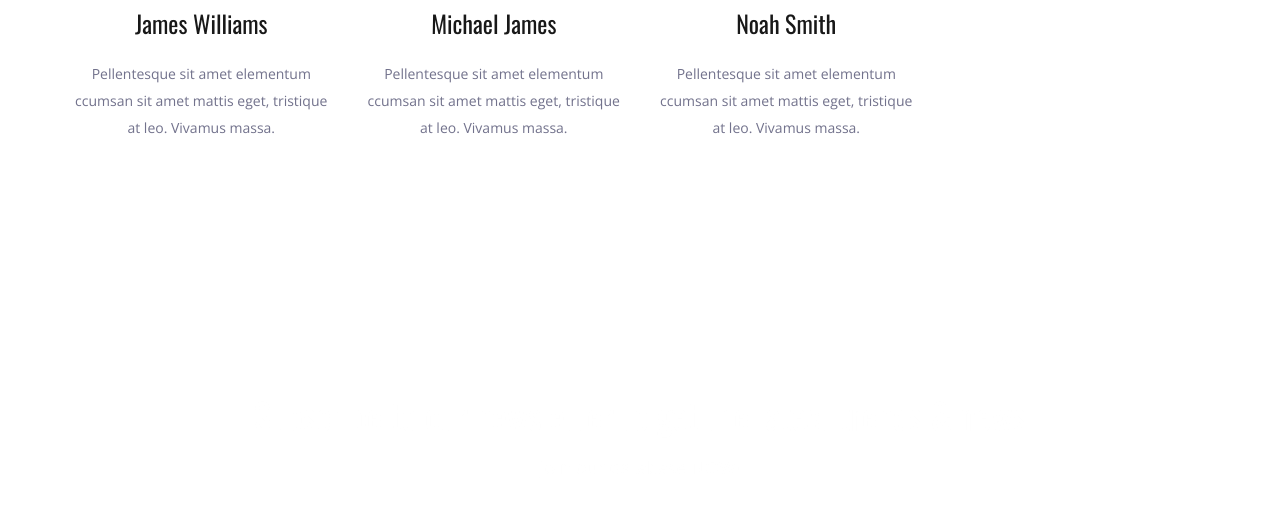
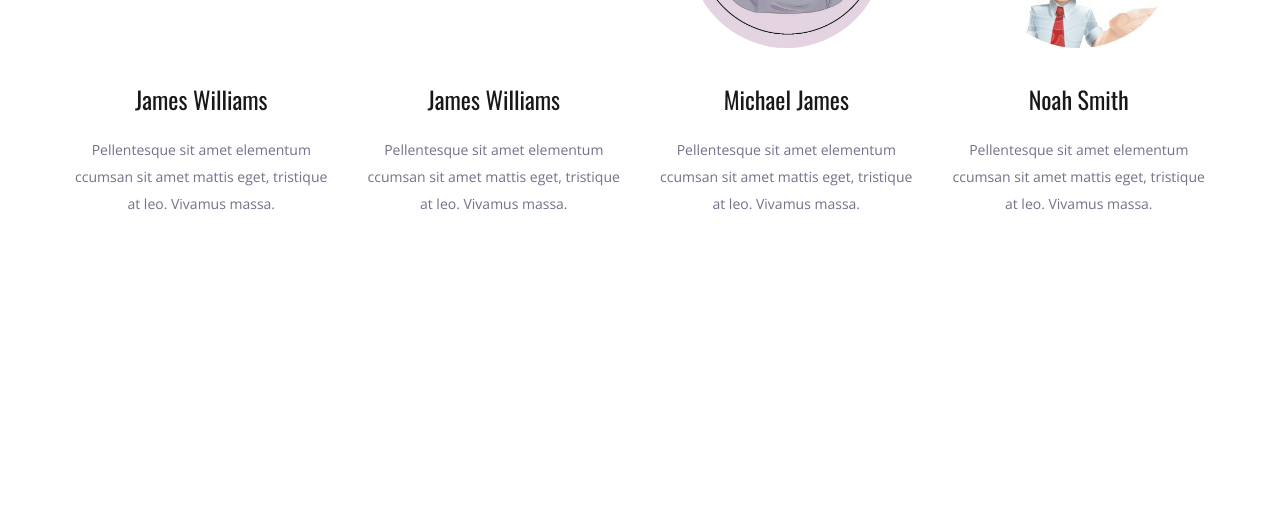
Before and after one commit to nasiiiiiiii/travel, a Django app: page / in a window 1280 px wide. Shown: the part 3160-3676 px from the top of the page. Run offline with Django 4.2, Linux system fonts and the light colour scheme; data that the repository does not hold is empty; some libraries are stand-ins or nearby versions.

Commit message:
updated1

```diff
--- a/templates/index.html
+++ b/templates/index.html
@@ -221,7 +221,7 @@
 						<div class="why_image">
 							<img style="width:400px; height:400px; object-fit:scale-down; " src="{{i.img.url}}" alt="" class="img-thumbnail">
 							<div class="why_icon d-flex flex-column align-items-center justify-content-center ">
-								<img src="{% static 'images/why_1.svg' %}" alt="">
+								<img src="{% static 'images/apple_2.jpg' %}" alt="">
 							</div>
 						</div>
 						<div class="why_content text-center">
@@ -239,7 +239,7 @@
 				<div class="col-lg-4 why_col">
 					<div class="why_item">
 						<div class="why_image">
-							<img src="{% static 'images/why_2.jpg' %}" alt="">
+							<img src="{% static 'images/apple_4.jpg' %}" alt="">
 							<div class="why_icon d-flex flex-column align-items-center justify-content-center">
 								<img src="{% static 'images/why_2.svg' %}" alt="">
 							</div>
@@ -257,7 +257,7 @@
 				<div class="col-lg-4 why_col">
 					<div class="why_item">
 						<div class="why_image">
-							<img src="{% static 'images/why_3.jpg' %}" alt="">
+							<img src="{% static 'images/apple_5.jpg' %}" alt="">
 							<div class="why_icon d-flex flex-column align-items-center justify-content-center">
 								<img src="{% static 'images/why_3.svg' %}" alt="">
 							</div>
@@ -317,6 +317,20 @@
 						</div>
 					</div>
 				</div>
+
+				<div class="col-xl-3 col-md-6 team_col">
+					<div class="team_item d-flex flex-column align-items-center justify-content-start text-center">
+						<div class="team_image"><img src="{% static 'images/apple_3.jpg' %}" alt=""></div>
+						<div class="team_content">
+							<div class="team_title"><a href="#">James Williams</a></div>
+							<div class="team_text">
+								<p>Pellentesque sit amet elementum ccumsan sit amet mattis eget, tristique at leo. Vivamus massa.</p>
+							</div>
+						</div>
+					</div>
+				</div>
+
+
 
 				<div class="col-xl-3 col-md-6 team_col">
 					<div class="team_item d-flex flex-column align-items-center justify-content-start text-center">
```
